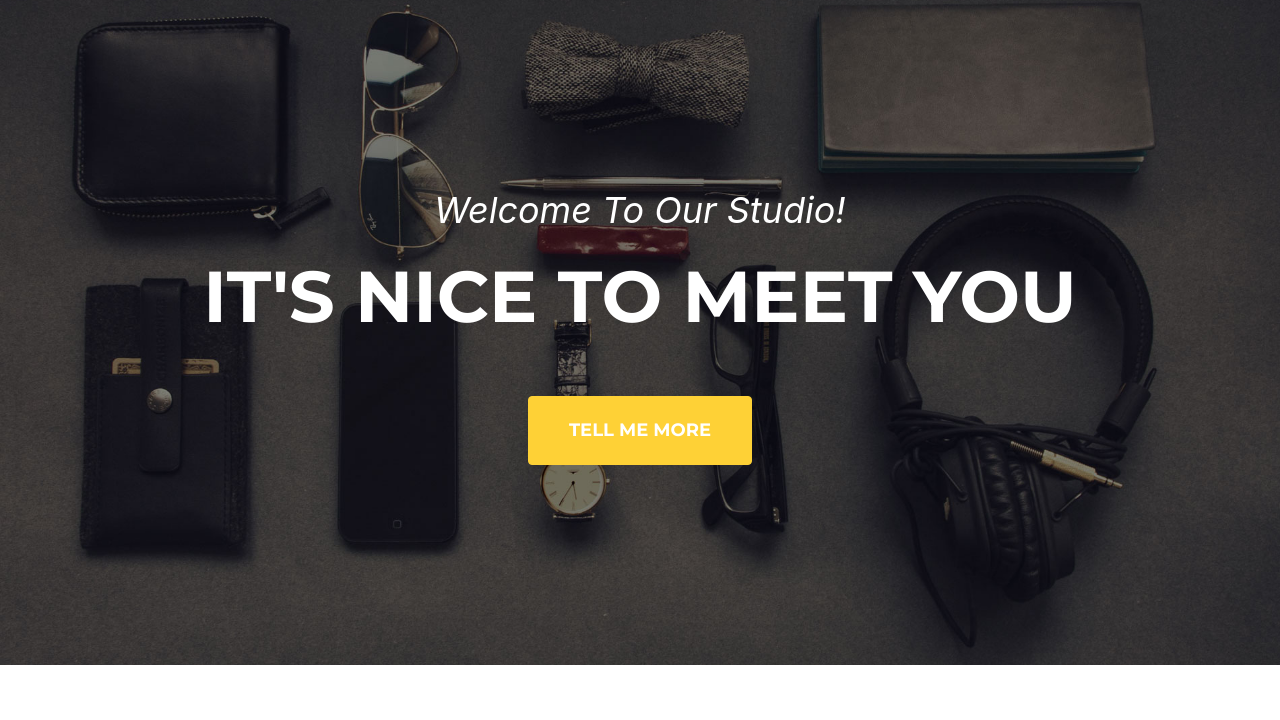
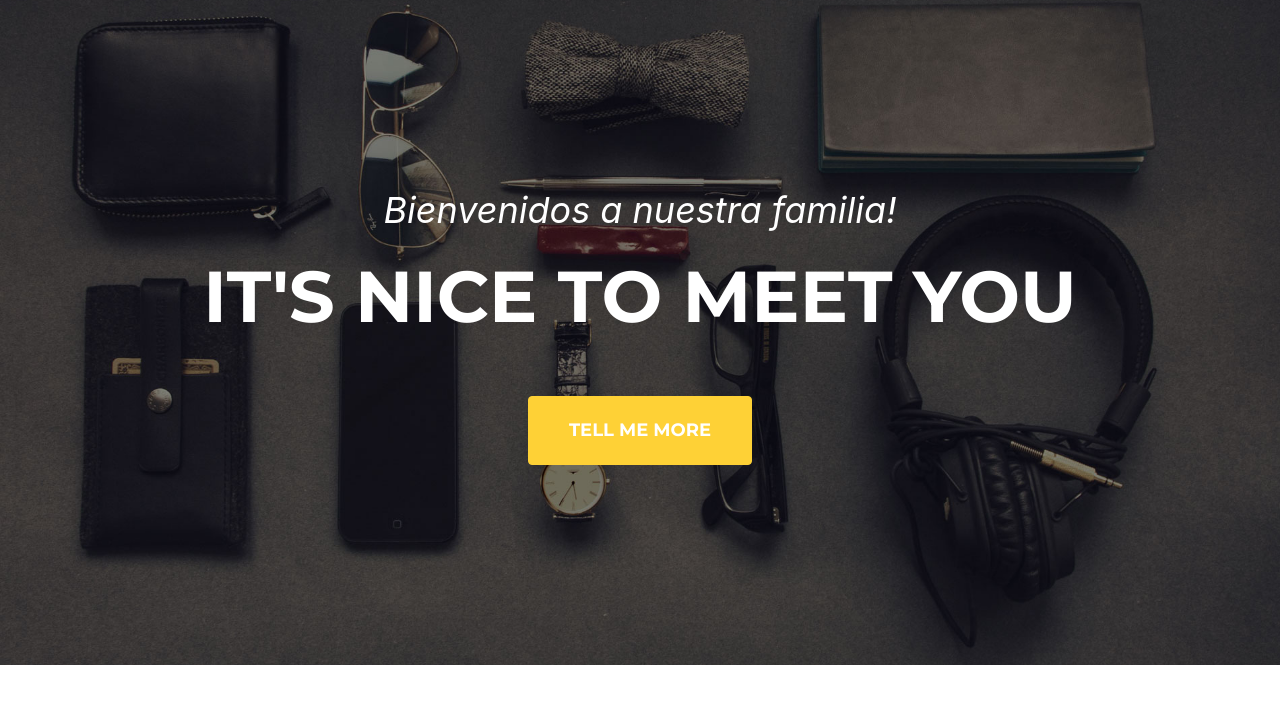
Before and after one commit to asmejiap/PrimerProyectoL4, a plain HTML site: page index.html in a window 1280 px wide. Shown: the part 80-800 px from the top of the page. Drawn offline with nearby package versions, Linux system fonts and the light colour scheme; a web font is replaced by a local one.

Commit message:
Update index.html

```diff
--- a/index.html
+++ b/index.html
@@ -35,7 +35,7 @@
         <!-- Masthead-->
         <header class="masthead">
             <div class="container">
-                <div class="masthead-subheading">Welcome To Our Studio!</div>
+                <div class="masthead-subheading">Bienvenidos a nuestra familia!</div>
                 <div class="masthead-heading text-uppercase">It's Nice To Meet You</div>
                 <a class="btn btn-primary btn-xl text-uppercase js-scroll-trigger" href="#services">Tell Me More</a>
             </div>
```
